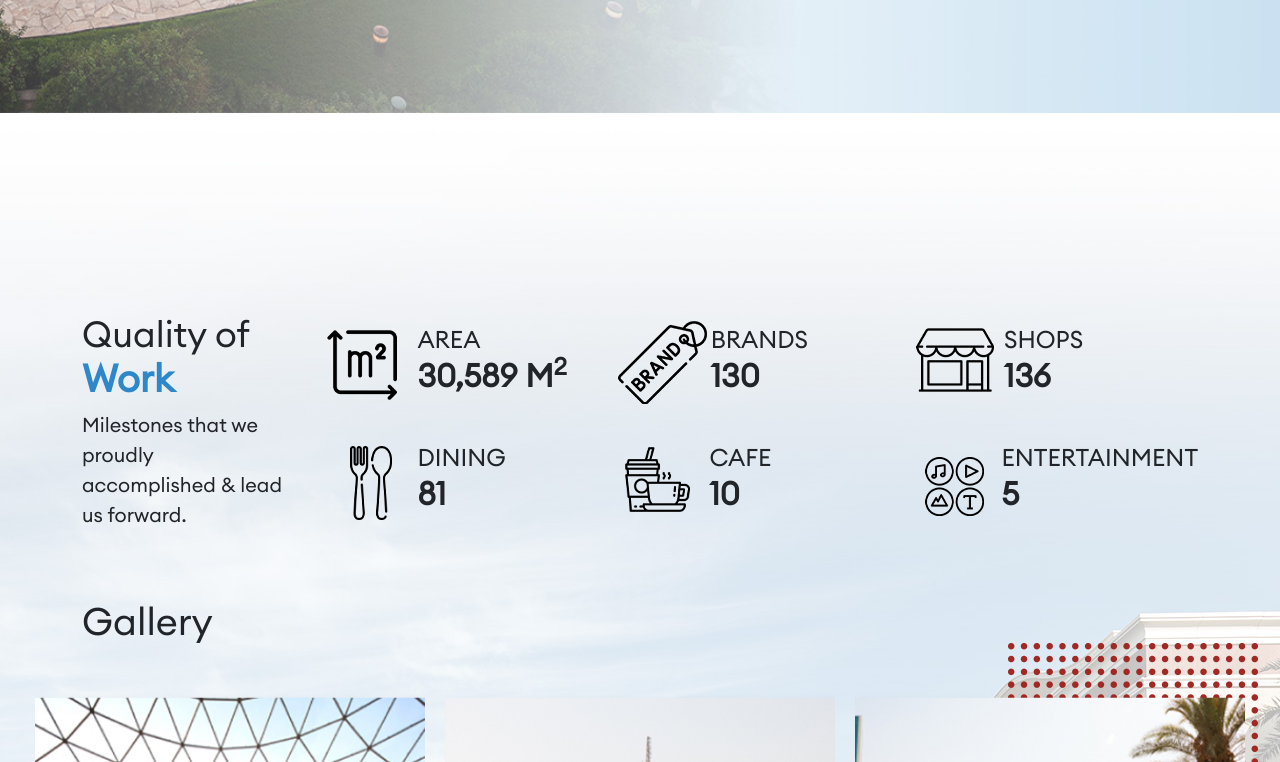
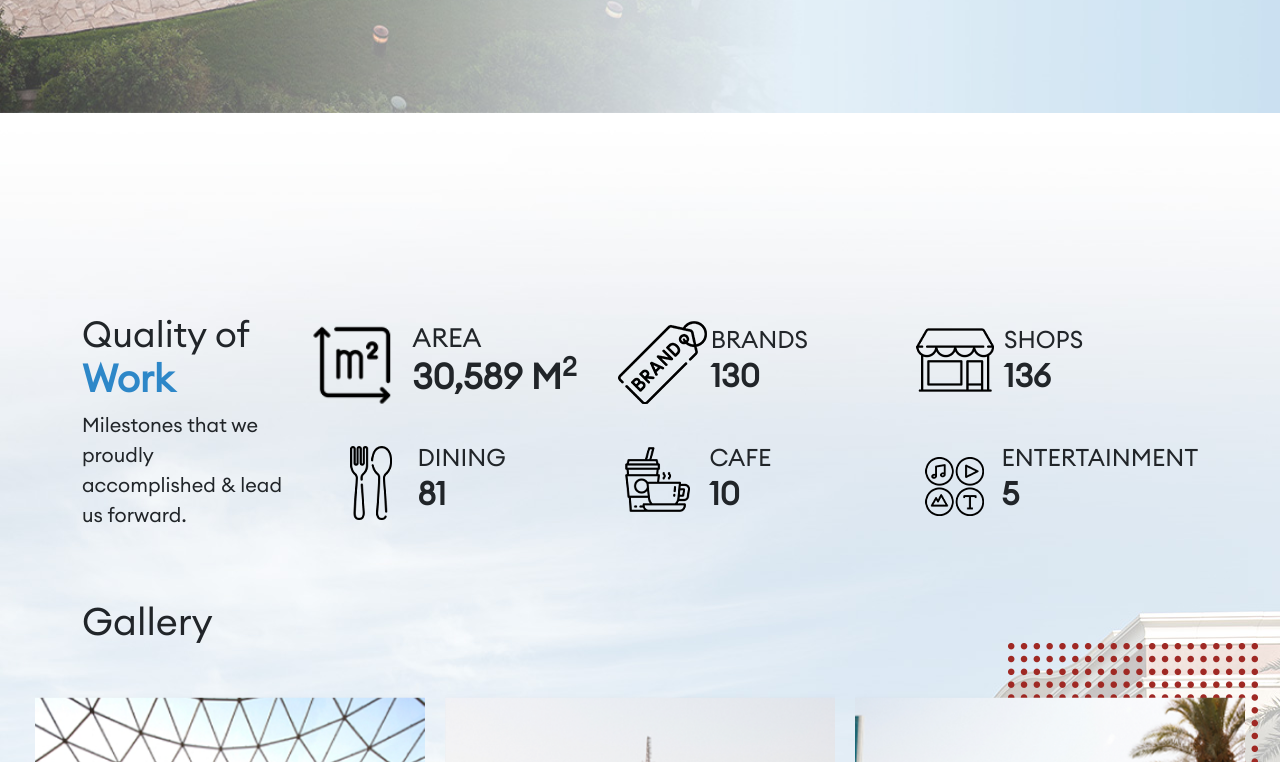
Before and after one commit to NaumanSaleem22/marinamall, a plain HTML site: page index.html in a window 1280 px wide. In both pictures the pointer is over the element 465 px from the left and 1904 px from the top of the page. Shown: the part 1542-2304 px from the top of the page. Drawn offline with nearby package versions, Linux system fonts and the light colour scheme.

Commit message:
hover updated

```diff
--- a/assets/css/aboutus.css
+++ b/assets/css/aboutus.css
@@ -132,6 +132,12 @@ p {
     display: flex;
     align-items: center;
     min-width: 300px;
+    cursor: pointer;
+    transition: 0.2s ease-in-out all;
+}
+
+.brand-inner-div-area:hover{
+    transform: scale(1.1);
 }
 .brands-text-head{
     font-family: 'euc-regular';
@@ -154,10 +160,16 @@ p {
 }
 .gallery-img-div{
     z-index:3;
+    transition: 0.2s ease-in-out all;
+}
+.gallery-img-div:hover{
+    transform: scale(1.05);
+    cursor: pointer;
 }
 .gallery-img{
     max-width: 420px;
     z-index: 3;
+
 }
 .dot-square-div{
     position: absolute;
```
Also changed, not shown: index.html (+1 -0 lines).
